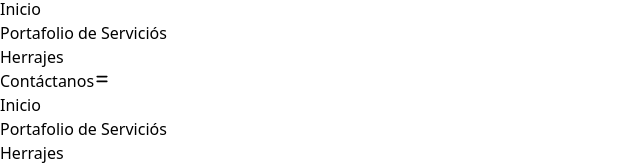
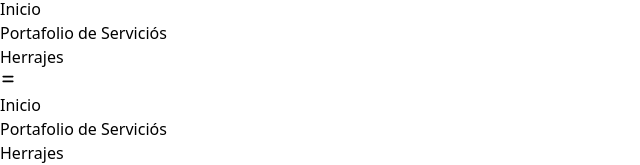
Before and after one commit to MiloDeSkorpio/dicaal_web, a React (Vite) app: page / in a window 1280 px wide. Shown: the part 243-408 px from the top of the page, without its empty margins (0-640 px from the left). Built offline with nearby package versions, Linux system fonts and the light colour scheme.

Commit message:
LayaoutDef

```diff
--- a/src/layouts/Layout.tsx
+++ b/src/layouts/Layout.tsx
@@ -15,7 +15,7 @@ export default function Layout() {
   // header state
   const [isActive, setisActive] = useState(false);
   //destructure header data
-  const { logo, btnText } = header
+  const { logo } = header
   //scroll event
   useEffect(() => {
     window.addEventListener('scroll', () => {
@@ -26,8 +26,8 @@ export default function Layout() {
     <>
       <header
         className={`
-            ${isActive ? 'bg-white shadow-2xl' : 'lg:top-[60px]'}
-              py-6 lg:py-2 fixed w-full transition-all z-10
+            ${isActive ? 'shadow-2xl' : 'lg:top-[0px]'}
+              py-6 bg-[rgba(255,255,255,0.73)] lg:py-1 fixed w-full backdrop-blur-sm back
             `}
       >
         <div className='container mx-auto flex justify-between items-center'>
@@ -52,14 +52,7 @@ export default function Layout() {
             <Nav />
           </div>
 
-          <a
-            className='btn btn-sm btn-outline hidden lg:flex'
-            data-aos='fade-down'
-            data-aos-delay='1400'
-            href='#contacto'
-          >
-            {btnText}
-          </a>
+
 
           <button className='lg:hidden' aria-label="mobile nav" onClick={() => {
             setMovileNav(!mobileNav)
@@ -76,7 +69,7 @@ export default function Layout() {
               ${mobileNav
                 ? 'left-0'
                 : '-left-full'}
-              fixed top-0 bottom-0 w-[60vw] lg:hidden transition-all bg-blue-500
+              fixed top-0 bottom-0 w-[60vw] lg:hidden bg-blue-500
            `}
           >
             <MobileNav />
```
